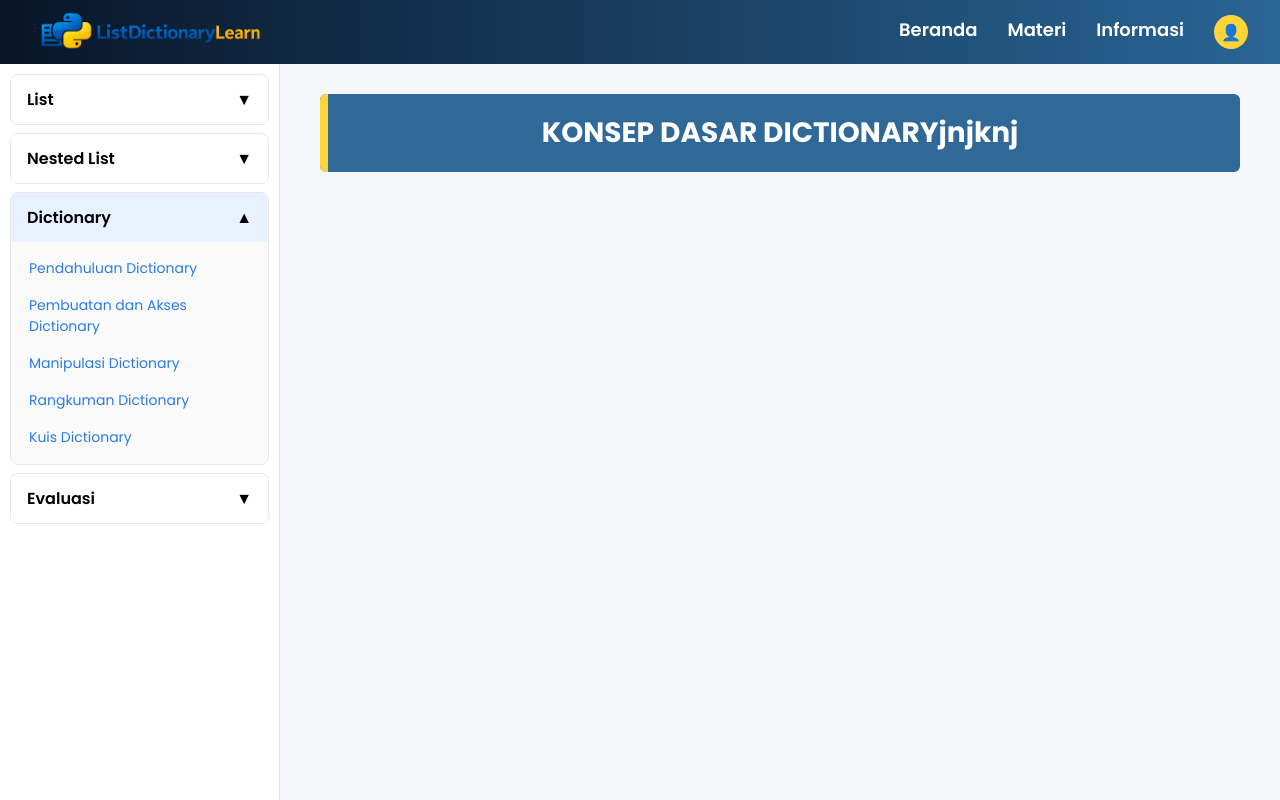
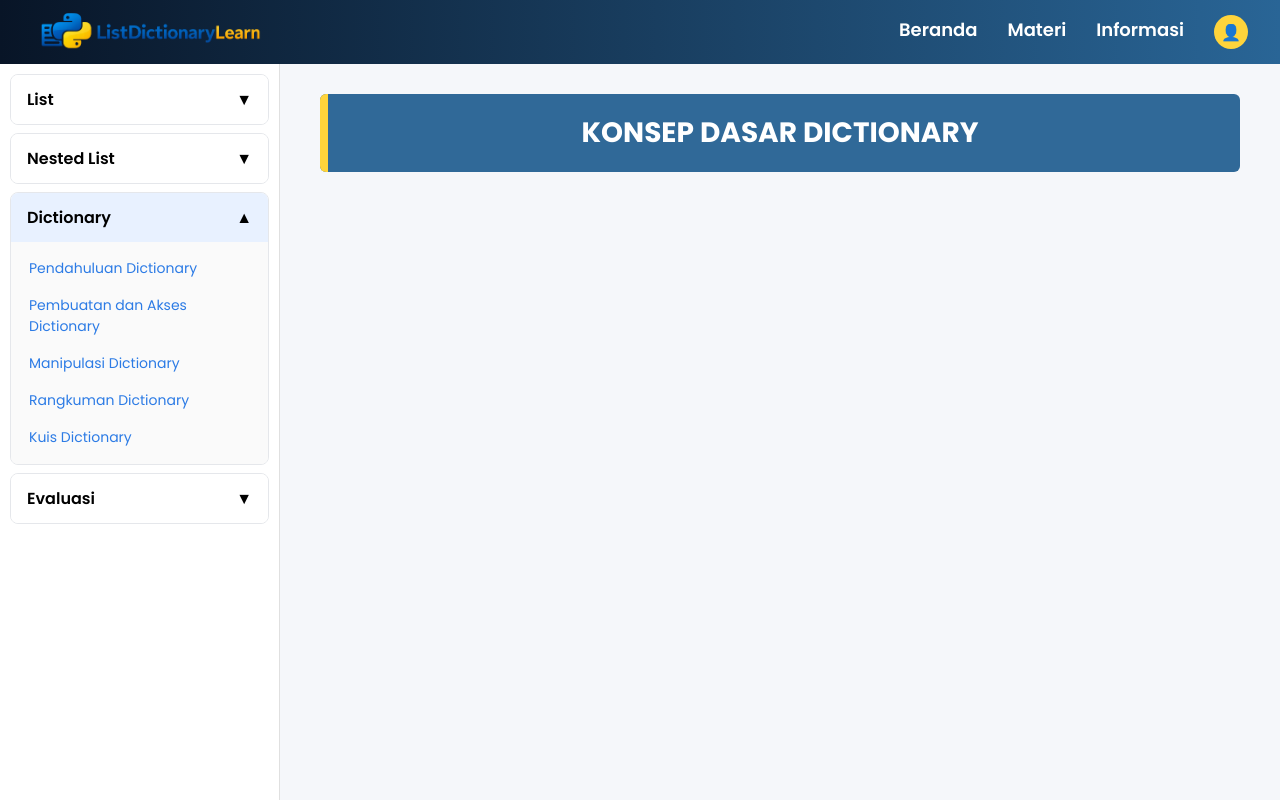
Before and after one commit to Halooci/Lidict, a React (Vite) app: page /Dictionary/PendahuluanDictionary in a window 1280 px wide. Built offline with nearby package versions, Linux system fonts and the light colour scheme.

Commit message:
dictionary baru

```diff
--- a/src/pages/materi/dictionary/PendahuluanDictionary.jsx
+++ b/src/pages/materi/dictionary/PendahuluanDictionary.jsx
@@ -16,7 +16,7 @@ export default function PendahuluanDictionary() {
         {/* HEADER MATERI */}
         <div style={styles.header}>
           <div style={styles.headerAccent}></div>
-          <h1 style={styles.headerTitle}>KONSEP DASAR DICTIONARYjnjknj</h1>
+          <h1 style={styles.headerTitle}>KONSEP DASAR DICTIONARY</h1>
         </div>
 
 
```
Also changed, not shown: src/pages/materi/dictionary/PendahuluanDiction.jsx (deleted, +0 -7 lines).
